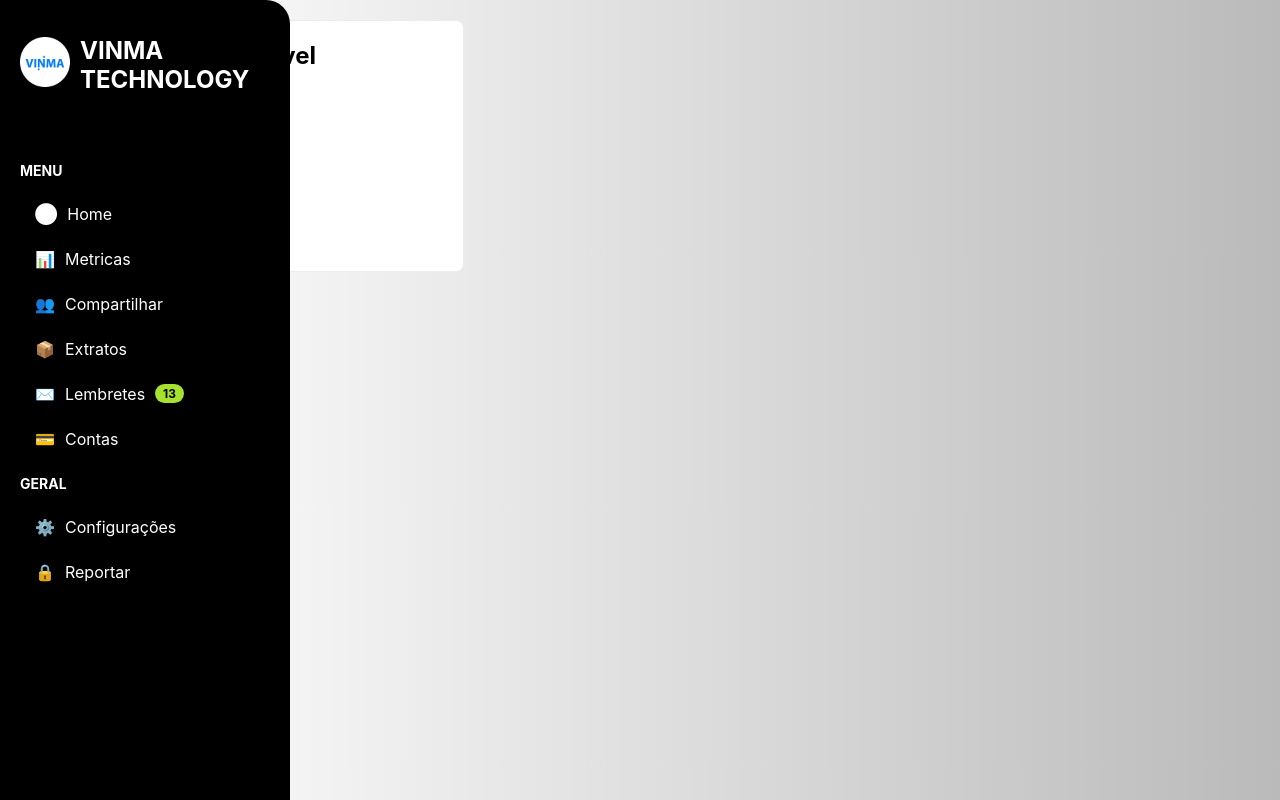
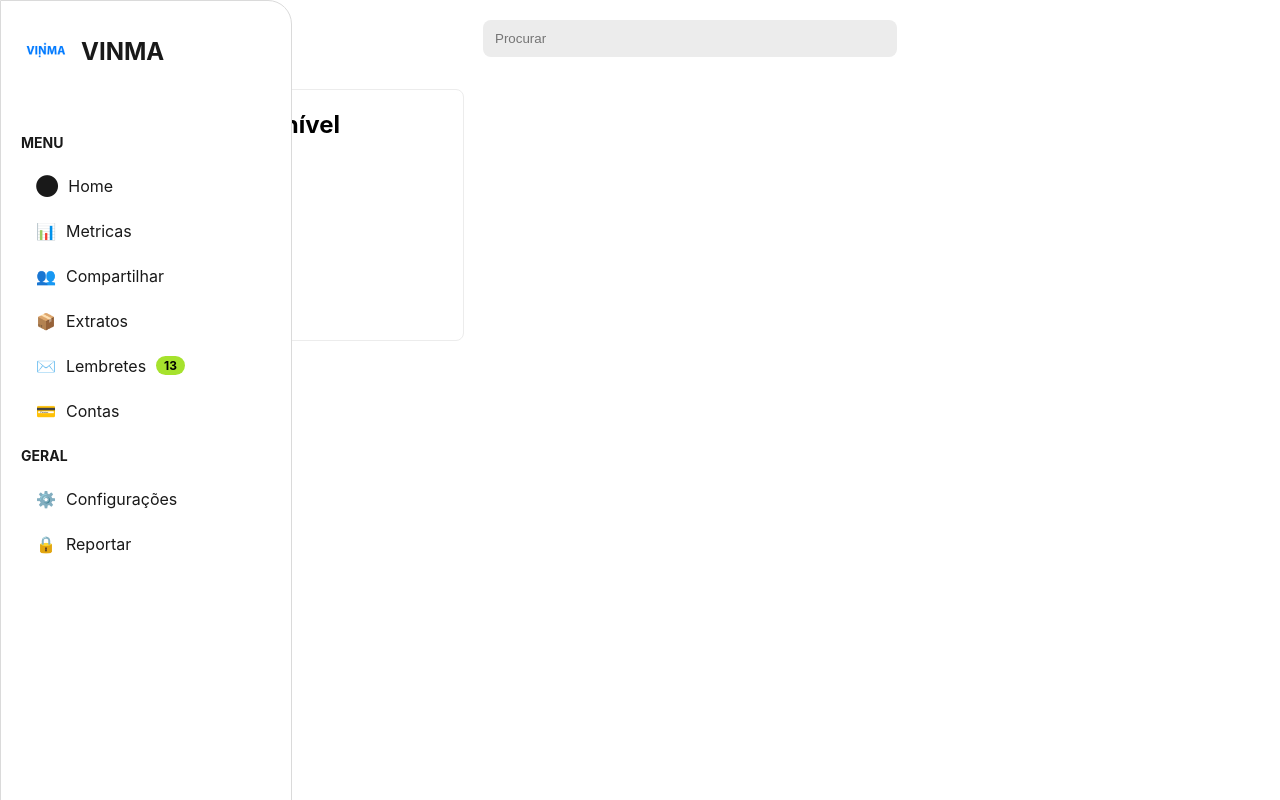
Before and after one commit to KauaFernandes1/simple-manage-system, a React (Create React App) app in the folder plataform-finance-manage/: page /home in a window 1280 px wide. Built offline with nearby package versions, Linux system fonts and the light colour scheme.

Commit message:
add search bar structure and update the saldo cards

```diff
--- a/plataform-finance-manage/package.json
+++ b/plataform-finance-manage/package.json
@@ -6,6 +6,7 @@
     "@testing-library/jest-dom": "^5.17.0",
     "@testing-library/react": "^13.4.0",
     "@testing-library/user-event": "^13.5.0",
+    "phosphor-react": "^1.4.1",
     "react": "^18.3.1",
     "react-dom": "^18.3.1",
     "react-router-dom": "^6.26.2",
--- a/plataform-finance-manage/src/components/home-page/navbar/navbar.css
+++ b/plataform-finance-manage/src/components/home-page/navbar/navbar.css
@@ -1,8 +1,9 @@
 /* Container principal do sidebar */
 .sidebar {
     height: 100vh; /* Altura total da tela */
-    background-color: #000000; /* Cor de fundo escuro */
-    color: white; /* Cor do texto */
+    background-color: #ffffff; /* Cor de fundo escuro */
+    border: 1px solid rgb(218, 218, 218);
+    color: rgb(25, 25, 25); /* Cor do texto */
     display: flex;
     flex-direction: column;
     padding: 20px;
@@ -43,13 +44,13 @@
   .menu-title {
     margin-bottom: 15px;
     font-size: 14px;
-    color: #ffffff; /* Cor do título do menu */
+    color: rgb(25, 25, 25); /* Cor do título do menu */
   }
 
   /* Itens de menu */
   .menu-item {
     text-decoration: none;
-    color: white;
+    color: rgb(25, 25, 25);
     padding: 10px 15px;
     border-radius: 8px;
     margin: 5px 0;
@@ -79,6 +80,7 @@
     font-size: 12px;
     font-weight: bold;
     margin-left: 10px;
+
   }
 
   /* Ajustes de layout responsivo */
--- a/plataform-finance-manage/src/components/home-page/navbar/navbar.js
+++ b/plataform-finance-manage/src/components/home-page/navbar/navbar.js
@@ -20,7 +20,7 @@ export const HomeNavbar = () => {
       <span className="sidebar-logo">
         <img style={{width: '50px'}} src={imagen} alt="Logo Empresa" className="logo-image" />
       </span>
-      {isOpen && <h1 className="sidebar-title">VINMA TECHNOLOGY</h1>} {/* Ajusta para o nome da sua empresa */}
+      {isOpen && <h1 className="sidebar-title">VINMA</h1>} {/* Ajusta para o nome da sua empresa */}
     </div>
 
     {/* Conteúdo do menu (personalizar conforme necessário) */}
--- a/plataform-finance-manage/src/pages/home-page/home-page-styles.js
+++ b/plataform-finance-manage/src/pages/home-page/home-page-styles.js
@@ -19,7 +19,7 @@ padding: 0px;
 
 export const Content = styled.div`
 flex: 1; /* Ocupar o restante do espaço */
-background: linear-gradient(to right, #ffffff, #bababa); /* Background da parte vermelha */
+background: linear-gradient(to right, #ffffff, #ffffff); /* Background da parte vermelha */
 padding: 20px;
 `;
 
@@ -29,11 +29,35 @@ width: 30%;
 height: 250px;
 background: #ffffff;
 border: 1px solid #ECECEC;
-border-radius: 8px
+border-radius: 8px;
 `;
+
+export const ContainerSearchInput = styled.div`
+width: 100%
+background-color: transparent;
+display: flex;
+flex-direction: row;
+align-items: center;
+justify-content: center;
+gap: 8px;
+`
+
+export const SearchInputComponent = styled.input`
+width: 400px;
+height: 35px;
+background-color: #ECECEC;
+margin-bottom: 32px;
+border: none;
+border-radius: 8px;
+outline: none;
+padding-left:12px;
+
+`
 
 
 
+
+// ########## PARTE CARD SALDO ##############
 
 // DUMMY SERVER SALDO
 export const SaldoCard = () => {
@@ -56,15 +80,21 @@ export const SaldoCard = () => {
   };
 
 
+export const StyleSaldoVision = styled.div`
+margin-left: 24px;
+`
+
+
+
 
 export const ComponentSaldoVision = () => {
     return (
         <StyleBalanceVision>
-            <div>
+            {/* Container principal CARD SALDO */}
+            <StyleSaldoVision>
+                <SaldoCard/>
 
-            </div>
-            <div><SaldoCard/></div>
-            <div></div>
+            </StyleSaldoVision>
         </StyleBalanceVision>
     )
 }
--- a/plataform-finance-manage/src/pages/home-page/home-page.js
+++ b/plataform-finance-manage/src/pages/home-page/home-page.js
@@ -1,14 +1,15 @@
 import React, { useEffect } from 'react';
 import {HomeNavbar} from '../../components/home-page/navbar/navbar'
 import { Routes } from 'react-router-dom';
-import {Sidebar, Content, Container,ComponentSaldoVision} from './home-page-styles.js'
+import * as HomeStyles from './home-page-styles'; //importa tudo de page-styles
+// import { Funnel } from "phosphor-react";
+
 
 
 const Home = () => {
   // Usando o useEffect para definir o background da rota home
   useEffect(() => {
     // Define o background específico para a home
-    document.body.style.background = "linear-gradient(to right, #FFFFFF, #C3C3C3"; // Imagem de fundo para a home
     document.body.style.backgroundSize = "cover"; // Garante que a imagem cubra a tela toda
     document.body.style.height = '100%';
     document.body.style.margin = '0';
@@ -23,22 +24,28 @@ const Home = () => {
 
 
   return (
-      <Container>
-        <Sidebar>
+      <HomeStyles.Container>
+        <HomeStyles.Sidebar>
           <HomeNavbar/>
-        </Sidebar>
-        <Content>
-          <ComponentSaldoVision/>
+        </HomeStyles.Sidebar>
+
+        <HomeStyles.Content>
+          <HomeStyles.ContainerSearchInput>
+            <HomeStyles.SearchInputComponent placeholder='Procurar'/>
+            {/* <Funnel size={24} color={'black'} /> */}
+
+          </HomeStyles.ContainerSearchInput>
+          <HomeStyles.ComponentSaldoVision/>
 
 
-        </Content>
+        </HomeStyles.Content>
       <Routes>
         {/*########## COLOCAR ROTA DO SIDEBAR ########### */}
         {/* <Route path="/" element={<Dashboards />} />
         <Route path="/profile" element={<Profile />} />
         <Route path="/settings" element={<Settings />} />  */}
       </Routes>
-    </Container>
+    </HomeStyles.Container>
 
   );
 };
```
Also changed, not shown: plataform-finance-manage/src/components/home-page/home-content/card-extract/firsrt-card/firstcard.js (deleted, +0 -9 lines), 1 other file (tests, documents, lock files or other folders).
